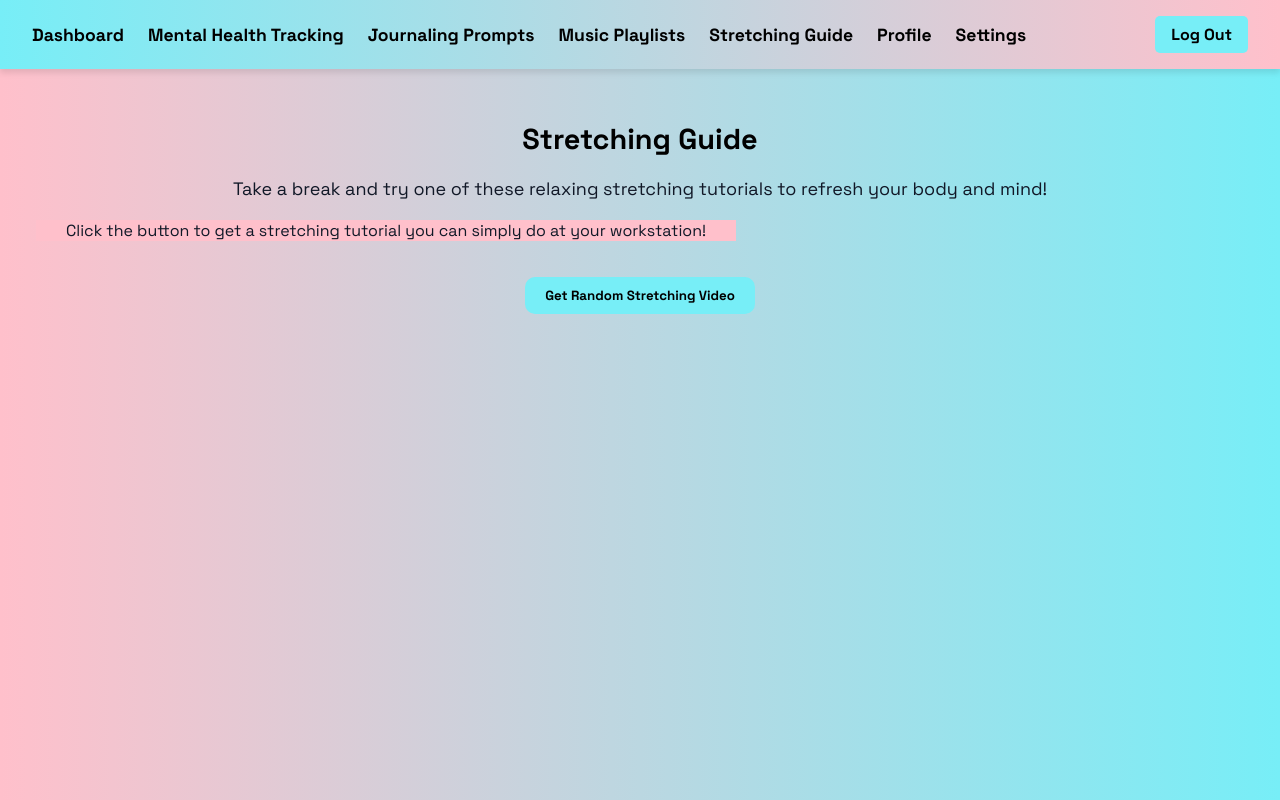
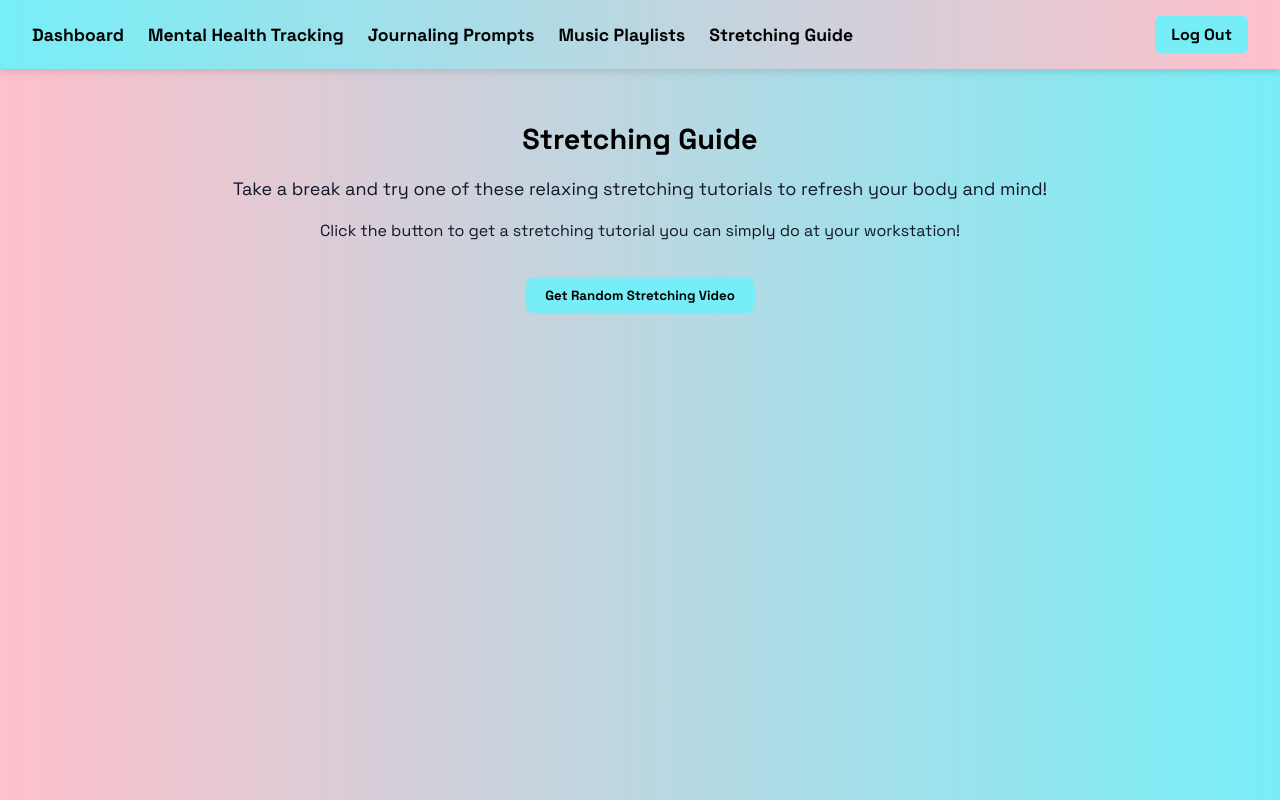
Before and after one commit to sanyagup/mental-health-dashboard-technica, a React (Vite) app in the folder mental-health-dashboard/: page /StretchingGuide in a window 1280 px wide. Built offline with nearby package versions, Linux system fonts and the light colour scheme; no server answers.

Commit message:
fixed css errors and nav bar errors

```diff
--- a/mental-health-dashboard/src/pages/StretchingGuide.css
+++ b/mental-health-dashboard/src/pages/StretchingGuide.css
@@ -14,10 +14,10 @@
 }
 
 
-.description {
-    margin: 20px;
-    max-width: 700px;
-    background-color: #FFC0CB;
+.description-stretching {
+    margin-left: 30px;
+    margin-right: 30px;
+    text-align: center;
     font-size: 1rem;
     margin-bottom: 20px;
 }
--- a/mental-health-dashboard/src/pages/StretchingGuide.tsx
+++ b/mental-health-dashboard/src/pages/StretchingGuide.tsx
@@ -27,7 +27,7 @@ export default function StretchingGuide() {
         <div className="stretching-guide">
             <h1 className="title">Stretching Guide</h1>
             <p>Take a break and try one of these relaxing stretching tutorials to refresh your body and mind!</p>
-            <p className="description">Click the button to get a stretching tutorial you can simply do at your workstation!</p>
+            <p className="description-stretching">Click the button to get a stretching tutorial you can simply do at your workstation!</p>
             <button className="save-button" onClick={getRandomVideo}>Get Random Stretching Video</button>
                 {selectedVideoId && (
                     <>
--- a/mental-health-dashboard/src/pages/components/Navbar.tsx
+++ b/mental-health-dashboard/src/pages/components/Navbar.tsx
@@ -33,12 +33,6 @@ export default function Navbar() {
             <Link to="/StretchingGuide" className="navbar-link">
               Stretching Guide
             </Link>
-            <Link to="/profile" className="navbar-link">
-              Profile
-            </Link>
-            <Link to="/settings" className="navbar-link">
-              Settings
-            </Link>
           </div>
           <button
             className="logout-button"
```
